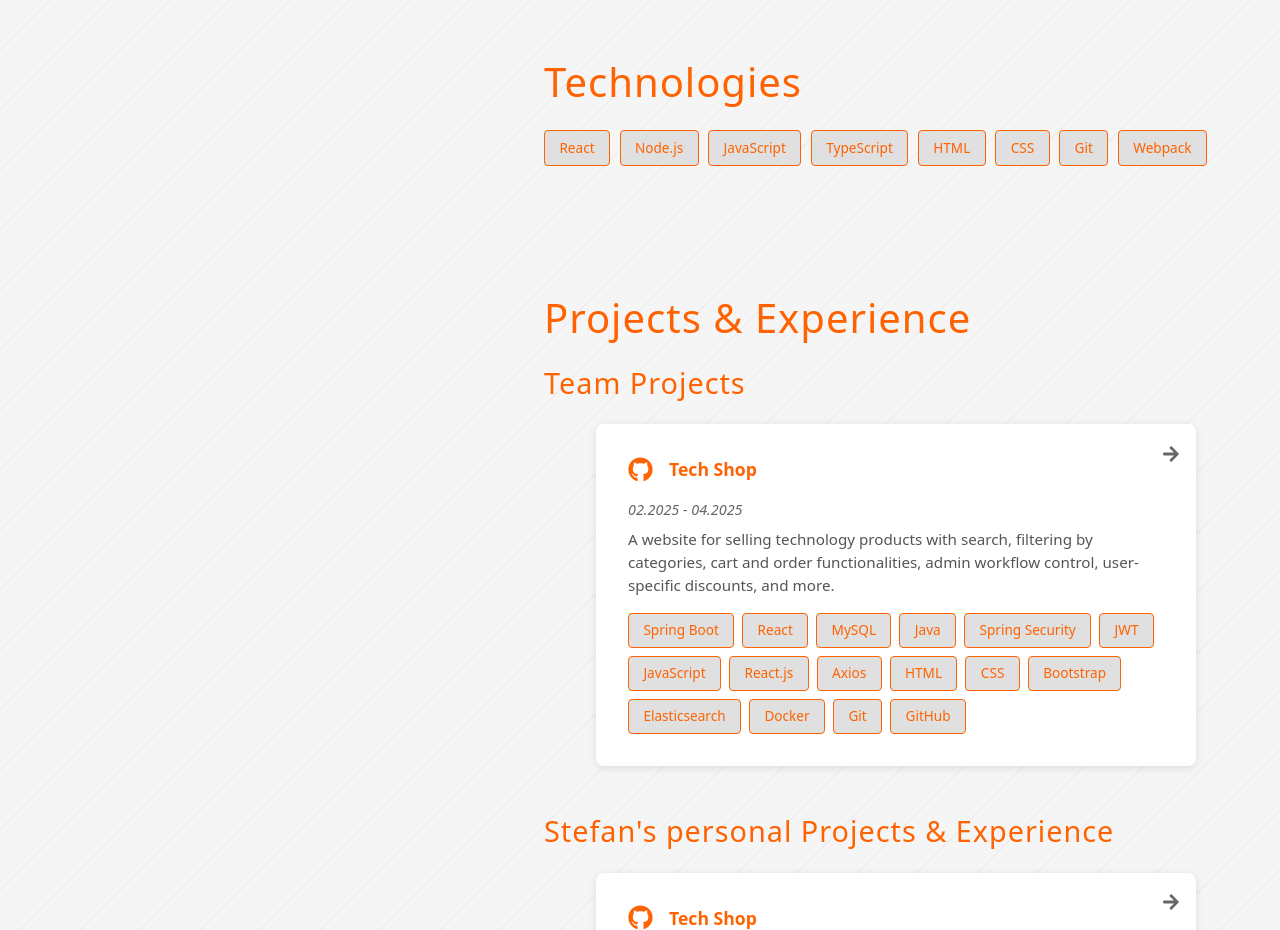
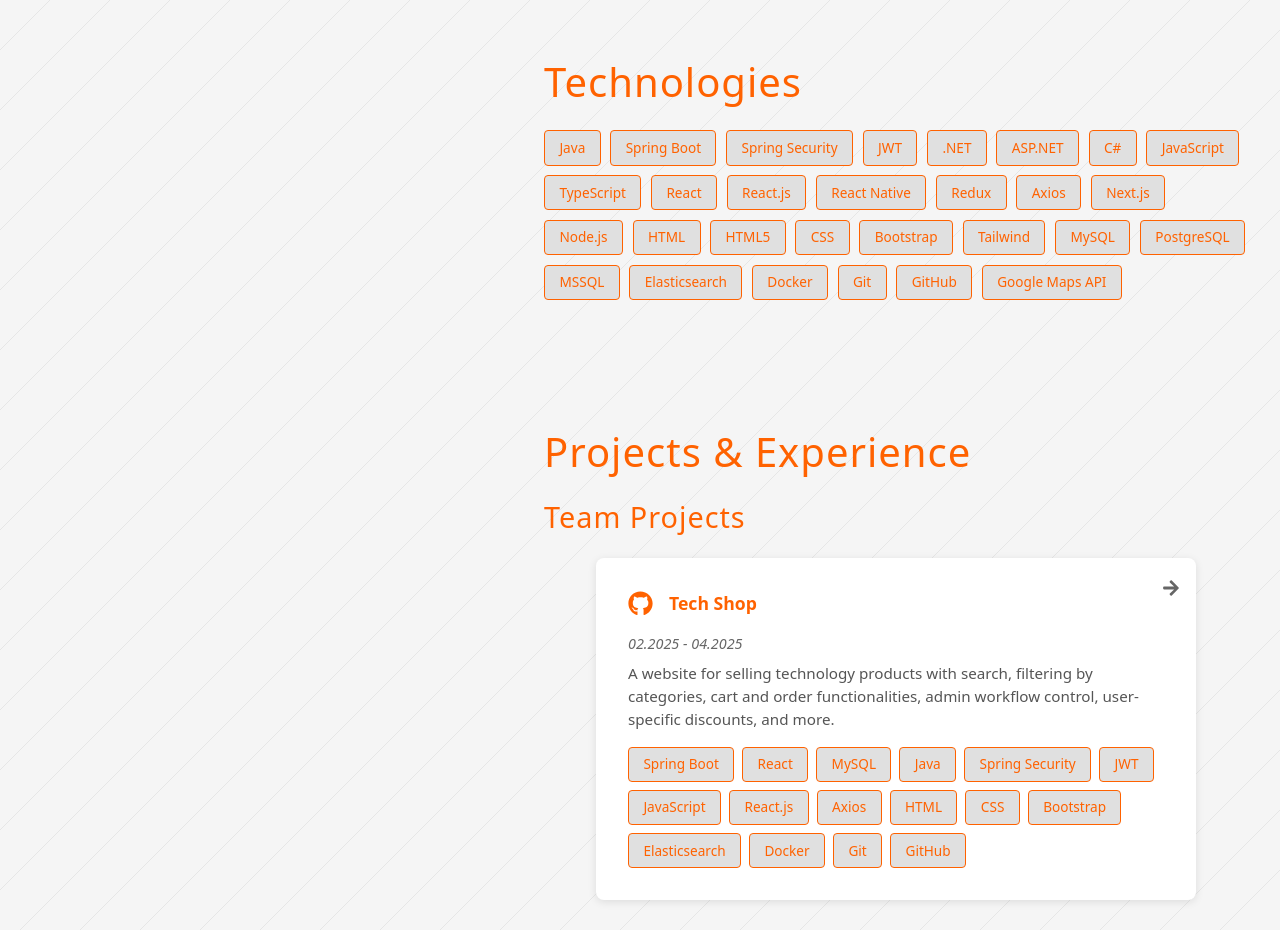
Before and after one commit to stefanjelkic00/Own-Site, a React (Create React App) app: page / in a window 1280 px wide. Shown: the part 920-1850 px from the top of the page. Built offline with nearby package versions, Linux system fonts and the light colour scheme.

Commit message:
missing TechStack added

```diff
--- a/src/components/Technologies.js
+++ b/src/components/Technologies.js
@@ -3,25 +3,16 @@ import React from "react";
 import { motion } from "framer-motion";
 import { useTheme } from "../context/ThemeContext";
 import { useLanguage } from "../context/LanguageContext";
-import { translations } from "../data";
+import { translations, techStack } from "../data";
 import { styles } from "../styles";
 import useIsMobile from "../hooks/useIsMobile";
+
 
 const Technologies = () => {
   const { theme } = useTheme();
   const { language } = useLanguage();
   const isMobile = useIsMobile();
 
-  const techList = [
-    "React",
-    "Node.js",
-    "JavaScript",
-    "TypeScript",
-    "HTML",
-    "CSS",
-    "Git",
-    "Webpack",
-  ];
 
   return (
     <section id="technologies" style={styles.section(isMobile)}>
@@ -31,9 +22,9 @@ const Technologies = () => {
         transition={{ duration: 0.5 }}
       >
         <h2 style={styles.heading(theme, isMobile)}>{translations[language].technologies}</h2>
-        {techList.length > 0 ? (
+        {techStack.length > 0 ? (
           <div style={styles.techGrid}>
-            {techList.map((tech, index) => (
+            {techStack.map((tech, index) => (
               <span key={index} style={styles.techBadge(theme)}>
                 {tech}
               </span>
```
